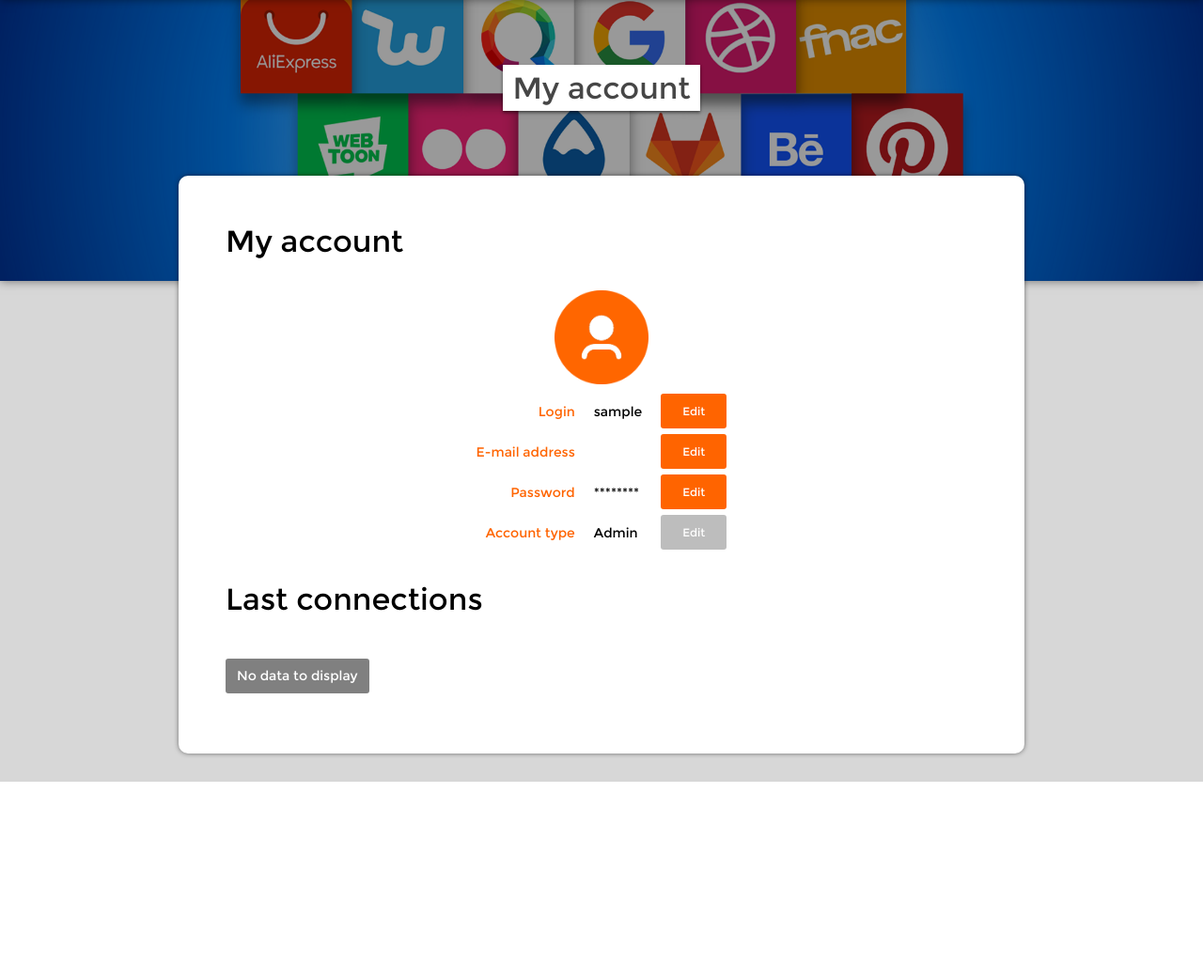
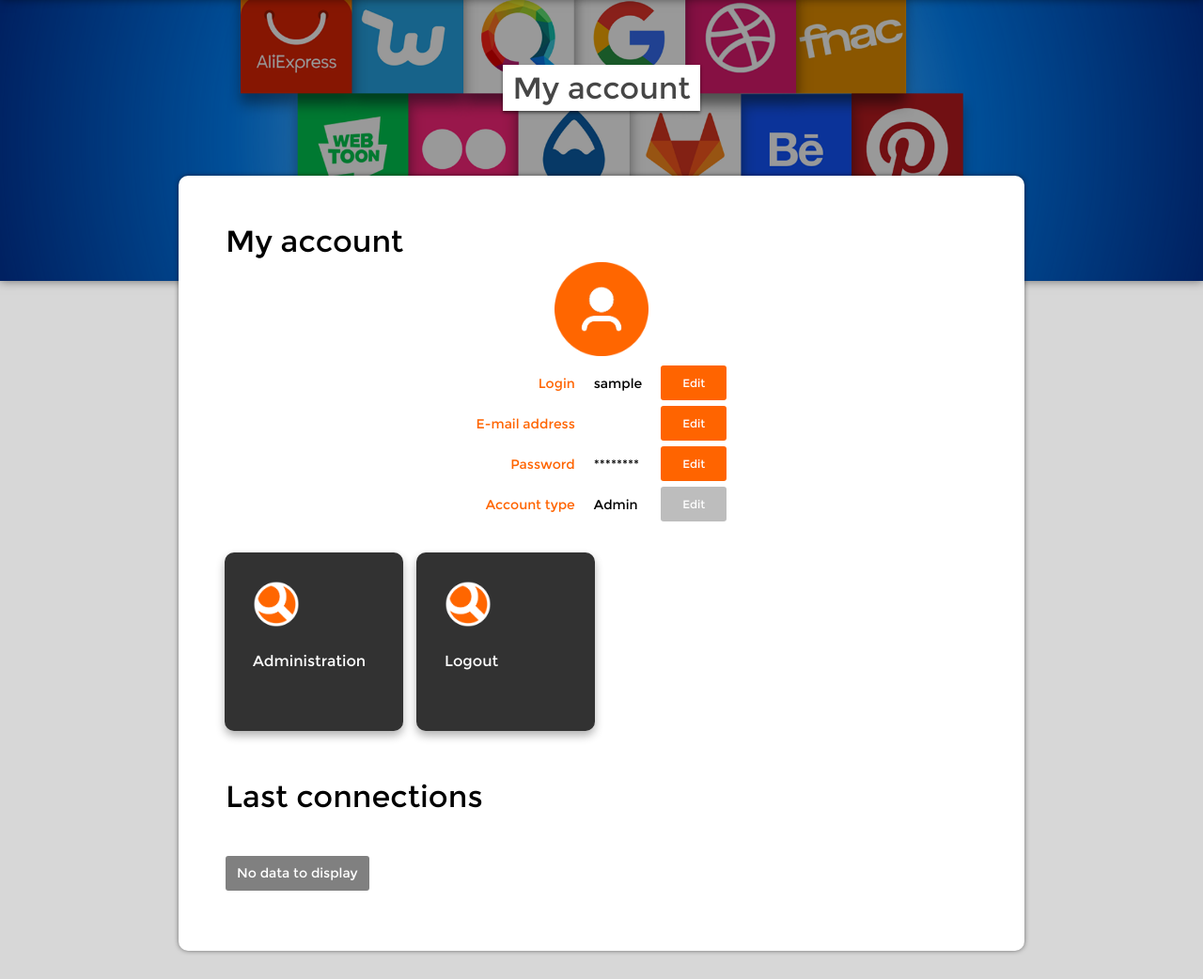
Before and after one commit to Doocode/Doosearch, a PHP site: page /account.php in a window 1280 px wide. Shown: the part 91-1133 px from the top of the page at 94% size. Before the commit the page ends 923 px from the top, so only its background shows below. Run offline with PHP 8.4, Linux system fonts and the light colour scheme; the visitor is signed in with stand-in values (Sample User, id 1); data comes from the database, SQL or seed files in the repository; some libraries are stand-ins or nearby versions.

Commit message:
Création d'un espace d'administration

```diff
--- a/src/index.php
+++ b/src/index.php
@@ -14,6 +14,7 @@ $organisation_name = $_APP['organisation_name'];
         <?php include("res/php/head.php"); ?>
         <?php Lang::setSection('index'); ?>
         <link rel="stylesheet" href="res/css/page.css" />
+        <link rel="stylesheet" href="res/css/actions.css" />
         <link rel="stylesheet" href="res/css/index.css" />
         <link rel="stylesheet" href="res/css/windows.css" />
 		<meta name="keywords" content="doocode, doosearch" />
--- a/src/res/css/account.css
+++ b/src/res/css/account.css
@@ -6,6 +6,7 @@
 #ident
 {
     margin: auto;
+    margin-top: -30px;
     margin-bottom: 30px;
     border-collapse: collapse;
 }
@@ -40,6 +41,12 @@
 #ident button
 {
     margin: 0;
+}
+
+/* Actions */
+#actions
+{
+    margin-bottom: 50px;
 }
 
 /* Last connections */
--- /dev/null
+++ b/src/res/css/actions.css
@@ -0,0 +1,141 @@
+/* Actions */
+#actions
+{
+    list-style: none;
+    padding: 0px;
+    font-size: 0;
+    margin: 0 -8px;
+
+	-webkit-transition: all .3s;
+	-moz-transition: all .3s;
+	-ms-transition: all .3s;
+	-o-transition: all .3s;
+	transition: all .3s;
+}
+
+#actions li
+{
+    display: inline-block;
+    vertical-align: top;
+    border-radius: 10px;
+    width: 130px;
+    height: 130px;
+    padding: 30px;
+    cursor: pointer;
+    background: rgb(50,50,50);
+    box-shadow: 0 5px 10px rgba(0,0,0,.3);
+    color: #fff;
+    margin: 0 7px;
+    overflow: hidden;
+
+	-webkit-transition: all .3s;
+	-moz-transition: all .3s;
+	-ms-transition: all .3s;
+	-o-transition: all .3s;
+	transition: all .3s;
+}
+
+#actions li:hover
+{
+    background: rgb(255,150,0);
+}
+
+#actions li:active
+{
+    background: rgb(200,100,0);
+    transform: scale(.9);
+}
+
+#actions li a
+{
+    display: block;
+    text-decoration: none;
+    color: #fff;
+    width: 130px;
+    height: 130px;
+    padding: 30px;
+    margin: -30px;
+}
+
+#actions li img
+{
+    width: 50px;
+    height: 50px;
+    margin-bottom: 10px;
+
+	-webkit-transition: all .5s;
+	-moz-transition: all .5s;
+	-ms-transition: all .5s;
+	-o-transition: all .5s;
+	transition: all .5s;
+}
+
+#actions li p
+{
+    margin: 10px 0;
+    font-size: 16px;
+    line-height: 2em;
+
+	-webkit-transition: all .3s;
+	-moz-transition: all .3s;
+	-ms-transition: all .3s;
+	-o-transition: all .3s;
+	transition: all .3s;
+}
+
+@media screen and (max-width:1000px)
+{
+    #actions
+    {
+        margin: 0 -10px;
+        padding: 0;
+        padding-bottom: 10px;
+        margin-bottom: -30px;
+    }
+
+    #actions
+    {
+        white-space: nowrap;
+        overflow-x: auto;
+        overflow-y: hidden;
+    }
+
+    #actions li
+    {
+        border-radius: 5px;
+        margin: 10px;
+        overflow: visible;
+        text-align: right;
+        padding: 0;
+        width: initial;
+        height: initial;
+    }
+
+    #actions li a
+    {
+        padding: 10px;
+        width: 100px;
+        height: 100px;
+        margin: 0
+    }
+
+    #actions li img
+    {
+        width: 30px;
+        height: 30px;
+        margin: 0;
+        padding: 5px;
+    }
+
+    #actions li p
+    {
+        font-size: 14px;
+        line-height: 1.5em;
+        white-space: initial;
+        margin: 0;
+        margin-top: 20px;
+        padding: 0;
+        width: 80px;
+        text-align: left;
+    }
+}
--- a/src/res/php/header.php
+++ b/src/res/php/header.php
@@ -33,6 +33,13 @@ Lang::setSection('header');
                                 <?= Lang::getKey('my_account'); ?>
                             </a>
                         </li>
+                        <?php if($_SESSION['user_type'] == 'admin') { ?>
+                        <li>
+                            <a href="admin.php">
+                                <?= Lang::getKey('administration'); ?>
+                            </a>
+                        </li>
+                        <?php } ?>
                         <li>
                             <a href="logout.php">
                                 <?= Lang::getKey('logout'); ?>
--- a/src/res/translations/english.ini
+++ b/src/res/translations/english.ini
@@ -227,6 +227,7 @@ my_account = "My account"
 to_login = "Login"
 logout = "Logout"
 register = "Register"
+administration = "Administration"
 login_or_email = "Login or e-mail address"
 email = "E-mail address"
 login = "Login"
@@ -279,6 +280,8 @@ email_already_taken = "This e-mail is already taken."
 successful_modification = "Successful modification."
 password_dont_match = "Password do not match."
 min_length_password_not_reached = "The minimum number of characters for the password is not reached."
+administration = "Administration"
+logout = "Logout"
 
 [date]
 monday = "Monday"
@@ -301,3 +304,7 @@ october = "October"
 november = "November"
 december = "December"
 date_format = "%Day_name%, %Month_name% %day_number%, %year%"
+
+[administration]
+administration = "Administration"
+not_content_to_display = "No content to display"
--- a/src/res/views/account/index.php
+++ b/src/res/views/account/index.php
@@ -13,6 +13,7 @@ Lang::setSection('my_account');
         <?php include("res/php/head.php"); ?>
         <?php Lang::setSection('my_account'); ?>
         <link rel="stylesheet" href="res/css/page.css" />
+        <link rel="stylesheet" href="res/css/actions.css" />
         <link rel="stylesheet" href="res/css/account.css" />
         <link rel="stylesheet" href="res/css/windows.css" />
         <title><?= $_APP['app_name'] .' > '. Lang::getKey('my_account'); ?></title>
@@ -60,6 +61,23 @@ Lang::setSection('my_account');
                     <td><button class="disabled"><?= Lang::getKey('edit'); ?></button></td>
                 </tr>
             </table>
+
+            <ul id="actions">
+                <?php if($_SESSION['user_type'] == 'admin') { ?>
+                <li>
+                    <a href="admin.php">
+                        <img src="res/img/favicon.png" />
+                        <p><?= Lang::getKey('administration'); ?></p>
+                    </a>
+                </li>
+                <?php } ?>
+                <li>
+                    <a href="logout.php">
+                        <img src="res/img/favicon.png" />
+                        <p><?= Lang::getKey('logout'); ?></p>
+                    </a>
+                </li>
+            </ul>
 
             <h1><?= Lang::getKey('last_connections'); ?></h1>
             <?php
```
Also changed, not shown: src/admin.php (added, +10 -0 lines), src/res/css/index.css (+1 -133 lines), src/res/translations/french.ini (+7 -0 lines), src/res/views/admin/index.php (added, +30 -0 lines).
